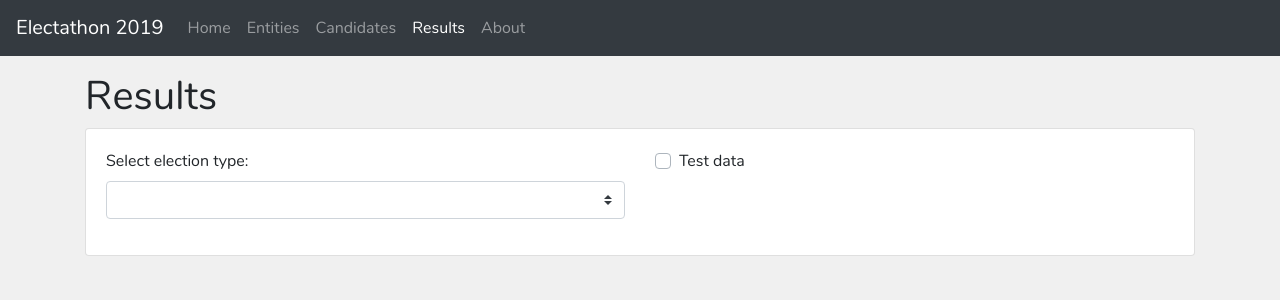
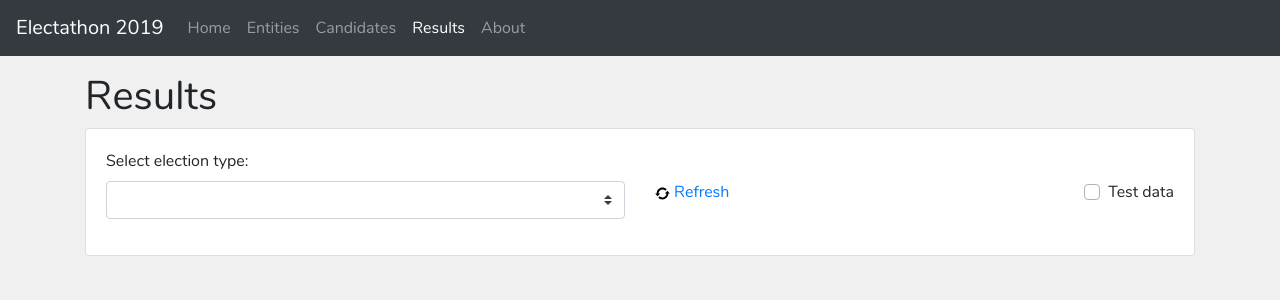
Before and after one commit to Thib-G/electathon19-app, a Vue app: page /#/results in a window 1280 px wide. Shown: the top 300 px of the page. Built offline with nearby package versions, Linux system fonts and the light colour scheme.

Commit message:
Add loading and refresh

```diff
--- a/src/views/Results.vue
+++ b/src/views/Results.vue
@@ -19,7 +19,15 @@
             ></b-form-select>
           </b-form-group>
         </b-col>
-        <b-col md="6" sm="12">
+        <b-col md="6" sm="12" class="d-flex align-items-center justify-content-between">
+          <span v-if="loading">
+            Loading...
+          </span>
+          <span v-else>
+            <a href @click.prevent="getResults">
+              <img src="@/assets/icons/refresh.svg" width="15" height="15" class="mr-1">Refresh
+              </a>
+            </span>
           <b-checkbox v-model="isTest" @change="getResultsNextTick">Test data</b-checkbox>
         </b-col>
       </b-row>
@@ -54,6 +62,7 @@ export default {
       options: ElectathonService.types,
       resultsObj: null,
       isTest: false,
+      loading: false,
     };
   },
   computed: {
@@ -87,8 +96,10 @@ export default {
     },
     getResults() {
       if (this.selected) {
+        this.loading = true;
         this.electathonService.getResults(this.selected, this.isTest).then((data) => {
           this.resultsObj = data;
+          this.loading = false;
         });
       }
     },
```
Also changed, not shown: src/assets/icons/refresh.svg (added).
